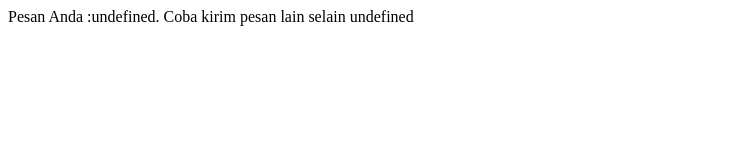
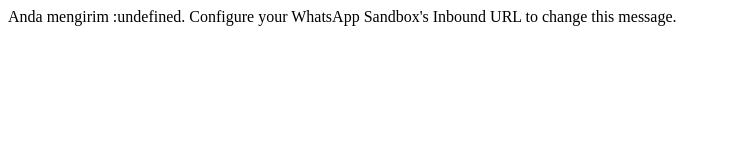
Before and after one commit to whatsender000/whatssender000.github.io, a plain HTML site: page index.html in a window 1280 px wide. Shown: the whole page, without its empty margins (0-731 px from the left). Drawn offline with Linux system fonts and the light colour scheme.

Commit message:
Update index.html

```diff
--- a/index.html
+++ b/index.html
@@ -1,5 +1,2 @@
-<Response>
-<Message>
-<Body>Pesan Anda :undefined. Coba kirim pesan lain selain undefined</Body>
-</Message>
-</Response>
+<Response><Message><Body>Anda mengirim :undefined.
+ Configure your WhatsApp Sandbox's Inbound URL to change this message.</Body></Message></Response>
```
